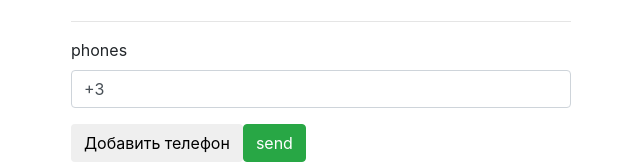
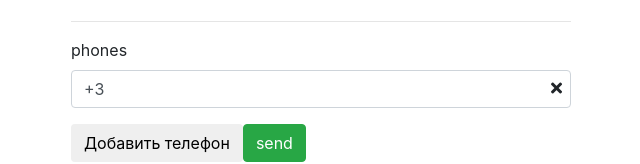
Before and after one commit to voooodoo/reactiveForms, an Angular app: page / in a window 1280 px wide. Shown: the part 178-342 px from the top of the page, without its empty margins (319-959 px from the left). Built offline with nearby package versions, Linux system fonts and the light colour scheme.

Commit message:
add remove icon

```diff
--- a/src/app/forms/second-form/second-form.component.html
+++ b/src/app/forms/second-form/second-form.component.html
@@ -18,7 +18,8 @@
             <div formArrayName="{{item.name}}">
 
               <div class="form-group" *ngFor="let phone of secondForm.controls['phones'].controls; let i = index">
-                <input class="form-control" formControlName="{{i}}" />
+                <input class="form-control" formControlName="{{i}}">
+                <i class="fas fa-times remove-icon" (click)="removeItem(i)"></i>
               </div>
             </div>
           </ng-template>
--- a/src/app/forms/second-form/second-form.component.scss
+++ b/src/app/forms/second-form/second-form.component.scss
@@ -0,0 +1,15 @@
+.remove-icon {
+    position: absolute;
+    top:10px;
+    right: 10px;
+    width: 10px;
+    height: 10px;
+    cursor: pointer;
+
+    &:hover {
+        color: red;
+    }
+}
+.form-group {
+    position: relative;
+}
--- a/src/app/forms/second-form/second-form.component.ts
+++ b/src/app/forms/second-form/second-form.component.ts
@@ -64,6 +64,9 @@ export class SecondFormComponent implements OnInit {
   }
 
 
+  removeItem(index:number) {
+    (<FormArray>this.secondForm.controls["phones"]).removeAt(index);
+  }
 
   addPhone(value:string){
     value = value || '+3';
```
